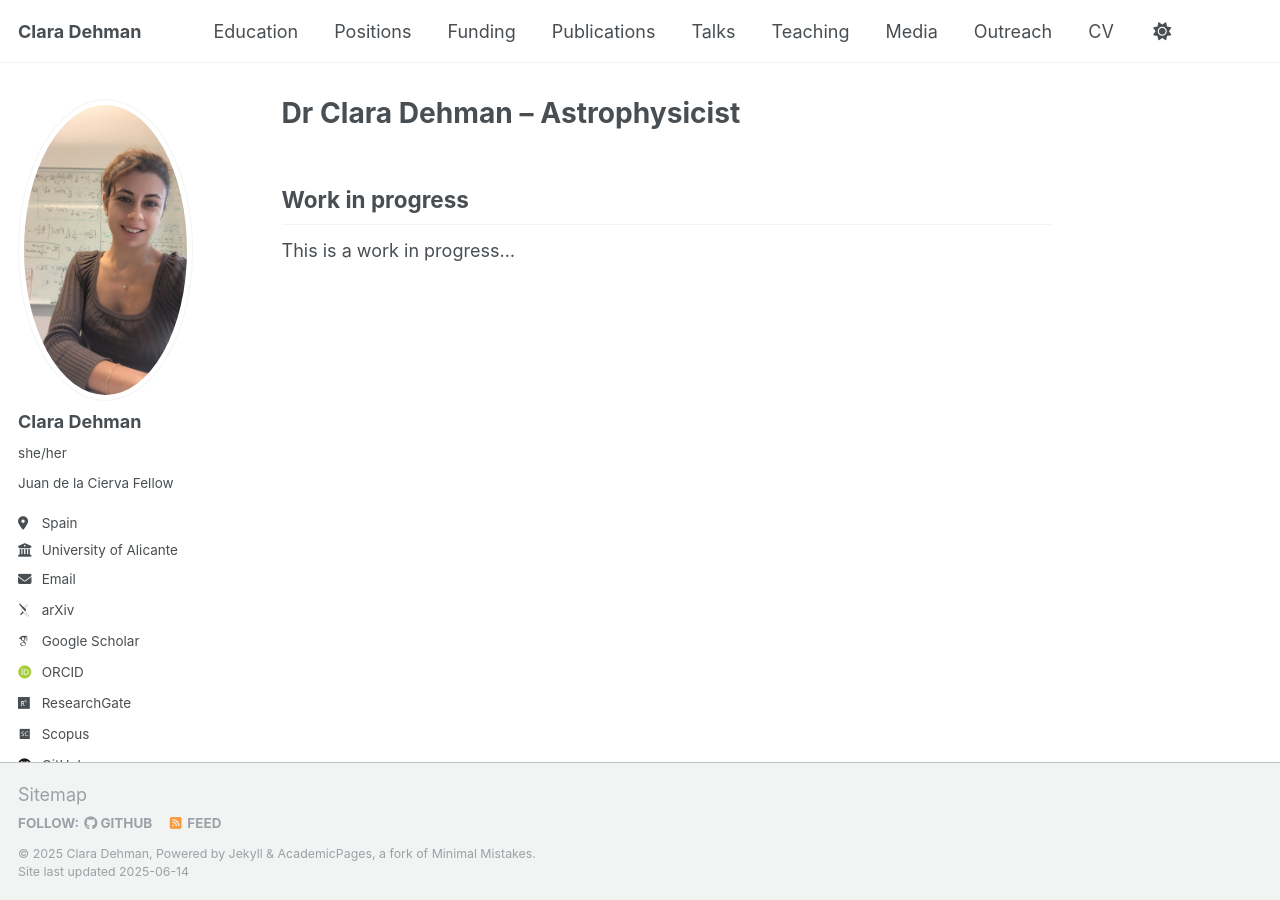
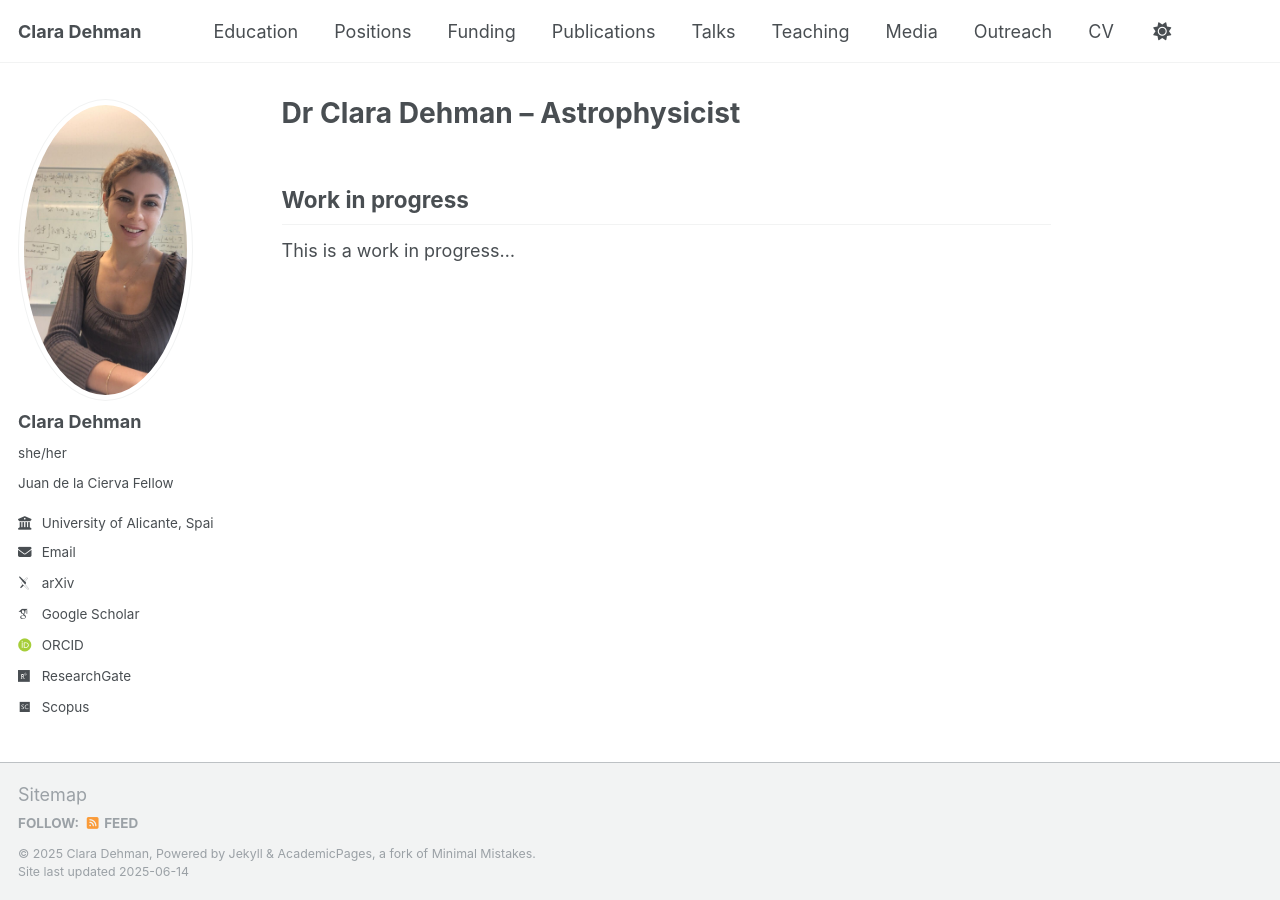
Before and after one commit to ClaraDehman/ClaraDehman.github.io, a Jekyll site: the page built from _pages/about.md, in a window 1280 px wide. Built offline with Jekyll 4.4.1, drawn with Linux system fonts in a browser that asks for light colours; some web fonts are replaced; some of the changed lines change nothing that is shown.

Commit message:
reducing the information below my photo _config.yml

```diff
--- a/_config.yml
+++ b/_config.yml
@@ -26,8 +26,8 @@ author:
   name             : "Clara Dehman"
   pronouns         : "she/her"
   bio              : "Juan de la Cierva Fellow"
-  location         : "Spain"
-  employer         : "University of Alicante"
+  # location         : "University of Alicante, Spain"
+  employer         : "University of Alicante, Spain"
   uri              : #"https://cvnet.cpd.ua.es/curriculum-breve/es/dehman-clara/697657"
   email            : "clara.dehman@ua.es"
 
@@ -43,7 +43,7 @@ author:
   bitbucket        : # Username - Update with your username on the site
   codepen          : # Username
   dribbble         : # Username
-  github           : "ClaraDehman"
+  # github           : "ClaraDehman"
   kaggle           : # Username
   stackoverflow    : # User number or user number and name (i.e., use "1" or "1/jeff-atwood")
 
```
